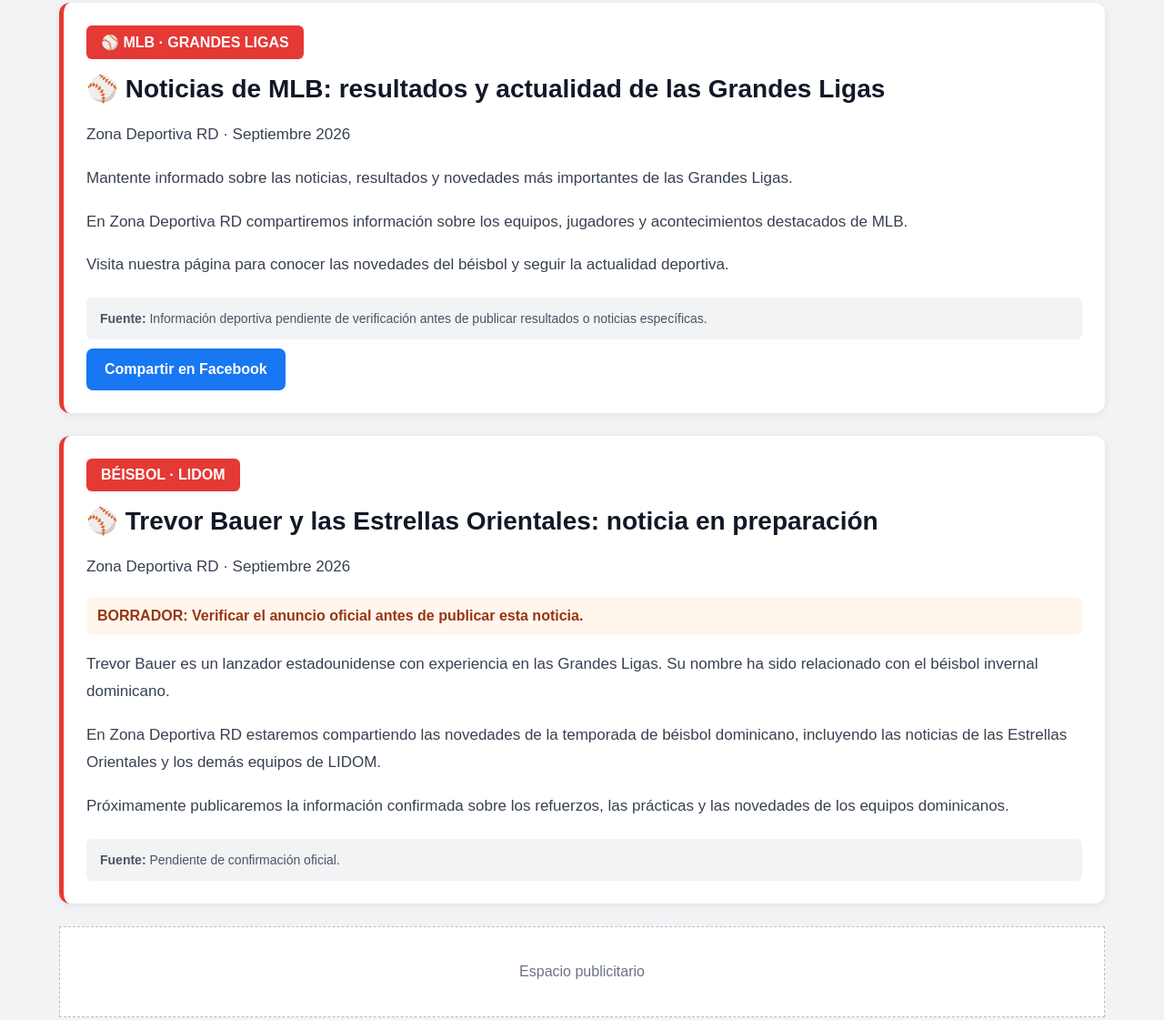
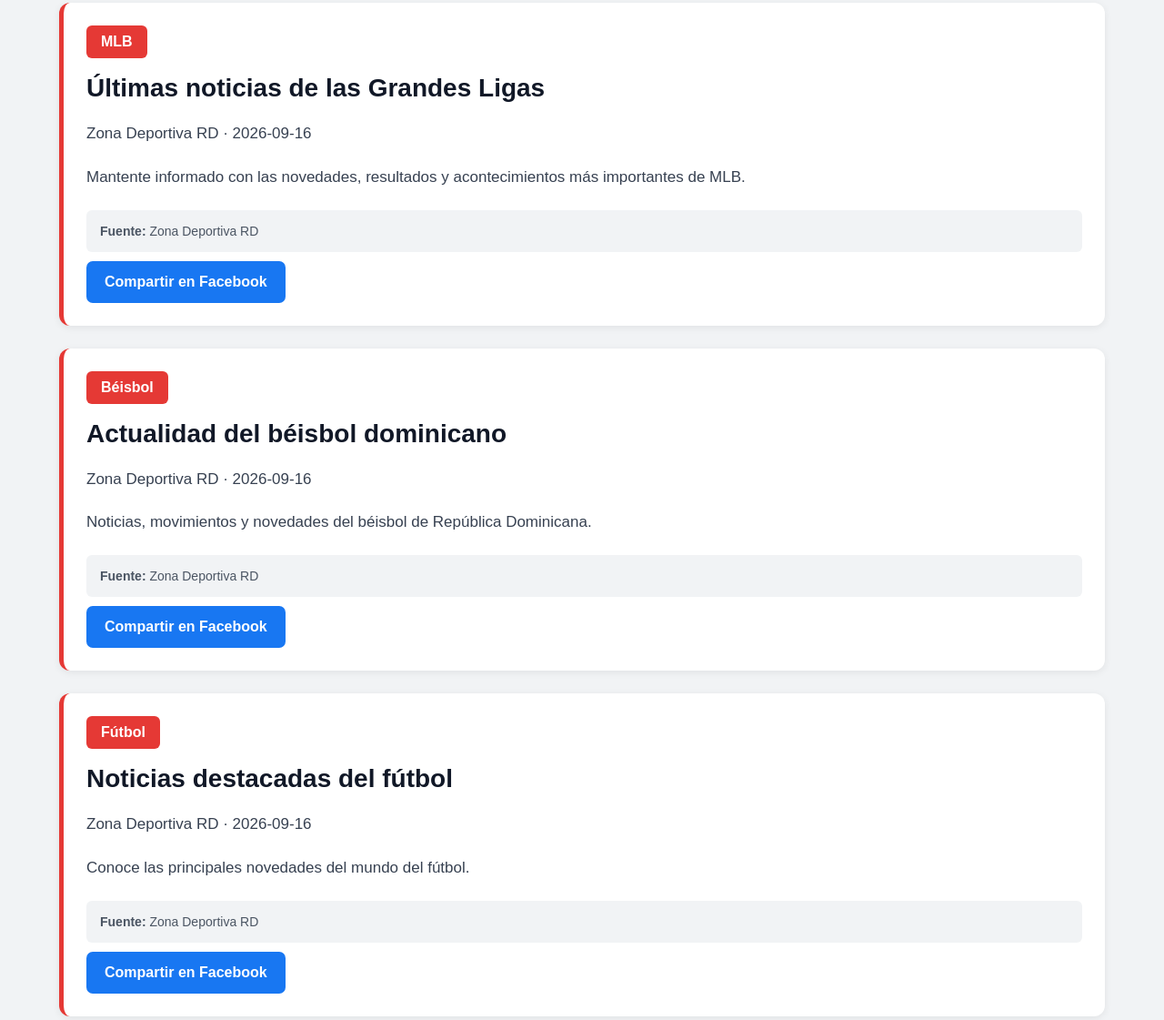
Before and after one commit to zonadeportivard/zonadeportivard.github.io, a plain HTML site: page index.html in a window 1280 px wide. Shown: the part 1418-2539 px from the top of the page at 91% size. Drawn offline with Linux system fonts and the light colour scheme.

Commit message:
Actualizar index.html

```diff
--- a/index.html
+++ b/index.html
@@ -1,4 +1,3 @@
-
 <!DOCTYPE html>
 <html lang="es">
 <head>
@@ -218,15 +217,6 @@
       color: #4b5563;
     }
 
-    .draft {
-      background: #fff7ed;
-      color: #9a3412;
-      padding: 12px;
-      border-radius: 6px;
-      font-weight: bold;
-      margin-bottom: 15px;
-    }
-
     .social {
       background: #1877f2;
       color: white;
@@ -236,6 +226,22 @@
       text-decoration: none;
       font-weight: bold;
       margin-top: 10px;
+    }
+
+    .loading {
+      background: white;
+      padding: 25px;
+      border-radius: 10px;
+      text-align: center;
+      color: #6b7280;
+    }
+
+    .error {
+      background: #fee2e2;
+      color: #991b1b;
+      padding: 20px;
+      border-radius: 10px;
+      margin-bottom: 25px;
     }
 
     footer {
@@ -367,7 +373,7 @@
           resultados y novedades del béisbol.
         </p>
 
-        <a href="#noticia-bauer">
+        <a href="#noticias">
           Ver noticias →
         </a>
 
@@ -388,7 +394,7 @@
           de Major League Baseball.
         </p>
 
-        <a href="#noticia-mlb">
+        <a href="#noticias">
           Ver noticias →
         </a>
 
@@ -444,121 +450,19 @@
       Espacio publicitario
     </div>
 
-    <!-- NOTICIAS -->
+    <!-- NOTICIAS AUTOMÁTICAS DESDE noticias.json -->
 
     <h2 class="section-title" id="noticias">
       📰 Últimas noticias deportivas
     </h2>
 
-    <!-- NOTICIA MLB -->
+    <div id="lista-noticias">
 
-    <article class="news" id="noticia-mlb">
-
-      <div class="news-content">
-
-        <span class="label">
-          ⚾ MLB · GRANDES LIGAS
-        </span>
-
-        <h2>
-          ⚾ Noticias de MLB: resultados y actualidad
-          de las Grandes Ligas
-        </h2>
-
-        <p class="date">
-          Zona Deportiva RD · Septiembre 2026
-        </p>
-
-        <p>
-          Mantente informado sobre las noticias,
-          resultados y novedades más importantes
-          de las Grandes Ligas.
-        </p>
-
-        <p>
-          En Zona Deportiva RD compartiremos
-          información sobre los equipos, jugadores
-          y acontecimientos destacados de MLB.
-        </p>
-
-        <p>
-          Visita nuestra página para conocer
-          las novedades del béisbol y seguir
-          la actualidad deportiva.
-        </p>
-
-        <div class="source">
-          <strong>Fuente:</strong>
-          Información deportiva pendiente de
-          verificación antes de publicar resultados
-          o noticias específicas.
-        </div>
-
-        <a
-          class="social"
-          href="https://www.facebook.com/"
-          target="_blank"
-          rel="noopener">
-          Compartir en Facebook
-        </a>
-
+      <div class="loading">
+        Cargando las últimas noticias...
       </div>
 
-    </article>
-
-    <!-- NOTICIA LIDOM -->
-
-    <article class="news" id="noticia-bauer">
-
-      <div class="news-content">
-
-        <span class="label">
-          BÉISBOL · LIDOM
-        </span>
-
-        <h2>
-          ⚾ Trevor Bauer y las Estrellas Orientales:
-          noticia en preparación
-        </h2>
-
-        <p class="date">
-          Zona Deportiva RD · Septiembre 2026
-        </p>
-
-        <div class="draft">
-          BORRADOR: Verificar el anuncio oficial
-          antes de publicar esta noticia.
-        </div>
-
-        <p>
-          Trevor Bauer es un lanzador estadounidense
-          con experiencia en las Grandes Ligas.
-          Su nombre ha sido relacionado con el
-          béisbol invernal dominicano.
-        </p>
-
-        <p>
-          En Zona Deportiva RD estaremos compartiendo
-          las novedades de la temporada de béisbol
-          dominicano, incluyendo las noticias de
-          las Estrellas Orientales y los demás equipos
-          de LIDOM.
-        </p>
-
-        <p>
-          Próximamente publicaremos la información
-          confirmada sobre los refuerzos, las prácticas
-          y las novedades de los equipos dominicanos.
-        </p>
-
-        <div class="source">
-          <strong>Fuente:</strong>
-          Pendiente de confirmación oficial.
-        </div>
-
-      </div>
-
-    </article>
+    </div>
 
     <!-- TERCER ESPACIO PUBLICITARIO -->
 
@@ -623,5 +527,114 @@
 
   </footer>
 
+  <!-- CÓDIGO PARA CARGAR noticias.json -->
+
+  <script>
+
+    fetch("noticias.json")
+      .then(response => {
+
+        if (!response.ok) {
+          throw new Error("No se pudo cargar noticias.json");
+        }
+
+        return response.json();
+
+      })
+
+      .then(noticias => {
+
+        const contenedor =
+          document.getElementById("lista-noticias");
+
+        if (!contenedor) return;
+
+        contenedor.innerHTML = "";
+
+        if (!Array.isArray(noticias) || noticias.length === 0) {
+
+          contenedor.innerHTML = `
+            <div class="loading">
+              Todavía no hay noticias publicadas.
+            </div>
+          `;
+
+          return;
+
+        }
+
+        noticias.forEach(noticia => {
+
+          const articulo = document.createElement("article");
+
+          articulo.className = "news";
+
+          articulo.innerHTML = `
+
+            <div class="news-content">
+
+              <span class="label">
+                ${noticia.categoria || "Noticias"}
+              </span>
+
+              <h2>
+                ${noticia.titulo || "Noticia deportiva"}
+              </h2>
+
+              <p class="date">
+                Zona Deportiva RD · ${noticia.fecha || ""}
+              </p>
+
+              <p>
+                ${noticia.descripcion || ""}
+              </p>
+
+              <div class="source">
+                <strong>Fuente:</strong>
+                Zona Deportiva RD
+              </div>
+
+              <a
+                class="social"
+                href="https://www.facebook.com/sharer/sharer.php?u=https://zonadeportivard.github.io/-zona-deportiva-rd/"
+                target="_blank"
+                rel="noopener">
+                Compartir en Facebook
+              </a>
+
+            </div>
+
+          `;
+
+          contenedor.appendChild(articulo);
+
+        });
+
+      })
+
+      .catch(error => {
+
+        console.error(error);
+
+        const contenedor =
+          document.getElementById("lista-noticias");
+
+        if (!contenedor) return;
+
+        contenedor.innerHTML = `
+
+          <div class="error">
+            No se pudieron cargar las noticias.
+            Verifica que el archivo
+            <strong>noticias.json</strong>
+            esté guardado en el mismo repositorio.
+          </div>
+
+        `;
+
+      });
+
+  </script>
+
 </body>
 </html>
```
